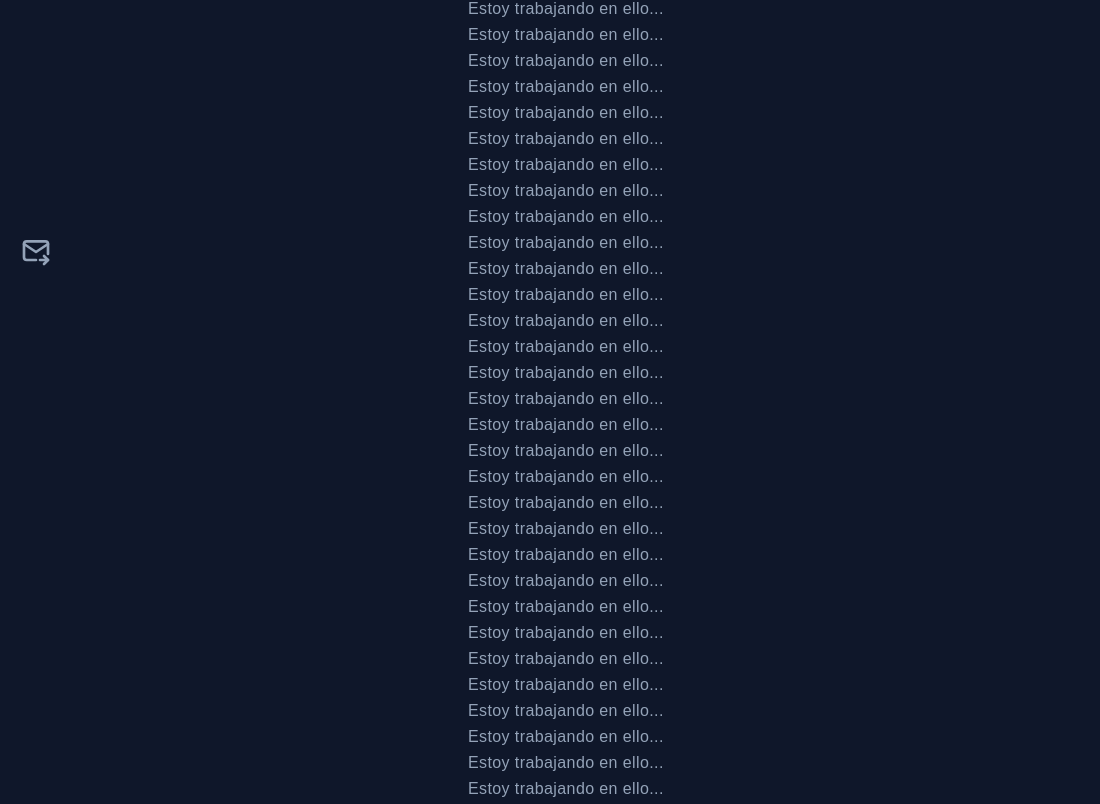
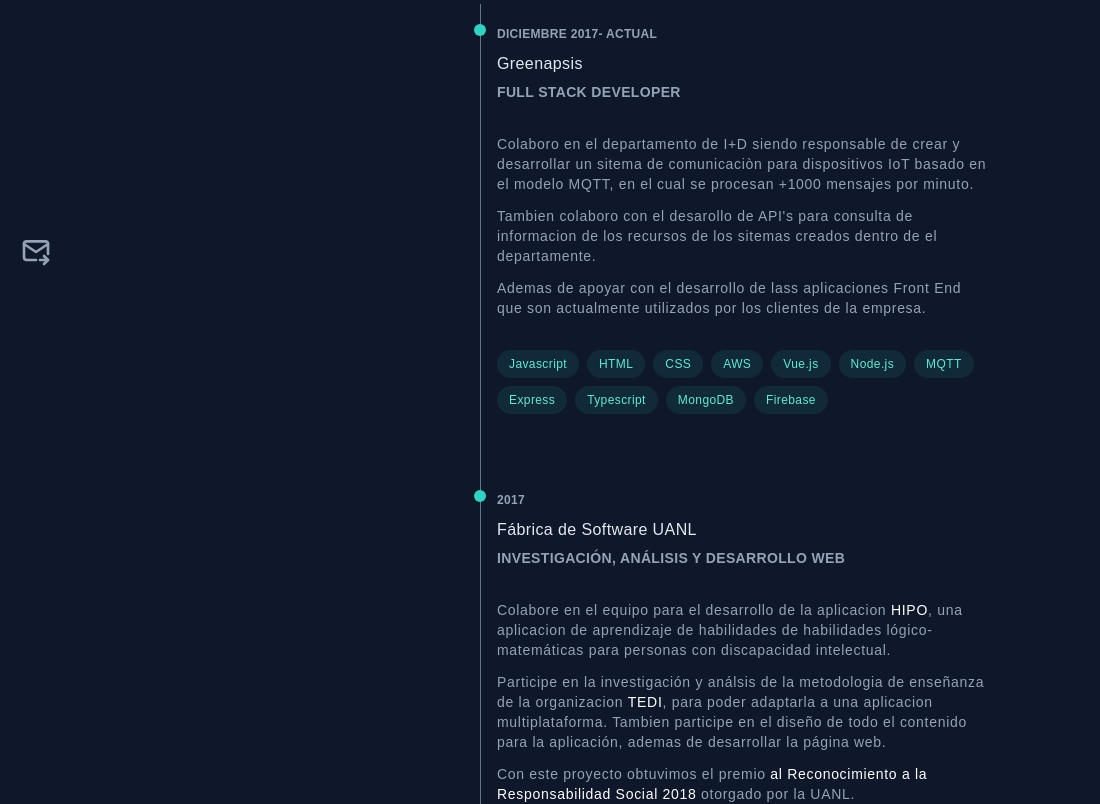
Before and after one commit to GadielHernandez/Porfolio, an Astro site: page / in a window 1280 px wide. Shown: the part 436-1240 px from the top of the page, 180-1280 px from the left. Built offline with nearby package versions, Linux system fonts and the light colour scheme; Astro itself is replaced by a stand-in of ours; what tailwindcss-animated would draw is missing.

Commit message:
feat: experience section

```diff
--- a/src/components/About.astro
+++ b/src/components/About.astro
@@ -1,4 +1,4 @@
-<p class="mb-3">
+<p>
 	¡Hola! Soy un desarrollador web con enfoque <strong>autodidacta</strong>, por lo que constantemente me gusta explorar
 	y dominar nuevas tecnologías. Siempre estoy dispuesto a trabajar de manera <strong>colaborativa</strong>, valorando la importancia de <strong>escuchar y compartir</strong>
 	ideas con mi equipo para encontrar <strong>soluciones efectivas y creativas</strong> a los problemas que enfrentamos.
--- /dev/null
+++ b/src/components/Experience.astro
@@ -0,0 +1,50 @@
+---
+import ExperienceItem from './ExperienceItem.astro'
+---
+
+<ol class="border-l border-slate-500 ml-3">
+    <ExperienceItem
+        date="Diciembre 2017- Actual"
+        company="Greenapsis"
+        role="Full Stack Developer"
+        technologies={['Javascript', 'HTML', 'CSS', 'AWS', 'Vue.js', 'Node.js', 'MQTT', 'Express', 'Typescript', 'MongoDB', 'Firebase']}
+    >
+        <p>
+            Colaboro en el departamento de I+D siendo responsable de crear y desarrollar un sitema
+            de comunicaciòn para dispositivos IoT basado en el modelo MQTT, en el cual se procesan +1000
+            mensajes por minuto.
+        </p>
+        <p>
+            Tambien colaboro con el desarollo de API's para consulta de informacion de los recursos de los
+            sitemas creados dentro de el departamente.
+        </p>
+        <p>
+            Ademas de apoyar con el desarrollo de lass aplicaciones Front End que son actualmente utilizados
+            por los clientes de la empresa.
+        </p>
+    </ExperienceItem>
+
+    <ExperienceItem
+        date="2017"
+        company="Fábrica de Software UANL"
+        role="Investigación, análisis y desarrollo web"
+        technologies={['HTML', 'CSS', 'GameMaker']}
+    >
+        <p>
+            Colabore en el equipo para el desarrollo de la aplicacion <strong>HIPO</strong>,
+            una aplicacion de aprendizaje de habilidades de habilidades lógico-matemáticas para personas con
+            discapacidad intelectual.
+        </p>
+        <p>
+            Participe en la investigación y análsis de la metodologia de enseñanza de la
+            organizacion <strong>TEDI</strong>, para poder adaptarla a una aplicacion multiplataforma.
+            Tambien participe en el diseño de todo el contenido para la aplicación, ademas de desarrollar
+            la página web.
+        </p>
+
+        <p>
+            Con este proyecto obtuvimos el premio <strong> al Reconocimiento a la
+            Responsabilidad Social 2018</strong> otorgado por la UANL.
+        </p>
+    </ExperienceItem>
+</ol>
--- /dev/null
+++ b/src/components/ExperienceItem.astro
@@ -0,0 +1,43 @@
+---
+interface Props {
+    date: string
+    company: string
+    role: string
+    technologies: string[]
+}
+
+const { date, company, role, technologies } = Astro.props
+---
+
+<li class="min-h-40 mb-10 group relative item">
+    <span class="absolute dot h-3 w-3 rounded-full bg-teal-400"></span>
+    <div class="group-hover:bg-slate-800 p-4 rounded-md transition-all duration-150">
+        <time class="text-xs font-semibold uppercase tracking-wide">{date}</time>
+        <h3 class="font-medium text-slate-200 leading-tight my-2">{company}</h3>
+        <h3  class="text-sm font-semibold uppercase tracking-wide">{role}</h3>
+
+        <div class="text-sm lead tracking-wider mt-8">
+            <slot />
+        </div>
+
+        <ol class="flex flex-wrap gap-2 mt-8">
+            {
+                technologies.map( technology =>
+                    <li class="rounded-full bg-teal-400/10 px-3 py-1 text-xs font-medium leading-5 text-teal-300">
+                        {technology}
+                    </li>
+                )
+            }
+        </ol>
+    </div>
+</li>
+
+<style>
+    .item {
+        cursor: pointer;
+    }
+    .dot{
+        top: 20px;
+        left: -7px;
+    }
+</style>
--- a/src/pages/index.astro
+++ b/src/pages/index.astro
@@ -1,6 +1,7 @@
 ---
 import Layout from '../layouts/Layout.astro';
 import About from '../components/About.astro'
+import Experience from '../components/Experience.astro'
 ---
 
 <Layout title="Gadiel Hernandez - Desarrollador Web" description='Portafolio Gadiel Hernandez - Desarrollador Web Full Stack'>
@@ -8,51 +9,8 @@
 		<section id="about" class="section">
 			<About />
 		</section>
-		<section id="experience" class="section pt-16">
-			<h1>Exp</h1>
-			<p>Estoy trabajando en ello...</p>
-			<p>Estoy trabajando en ello...</p>
-			<p>Estoy trabajando en ello...</p>
-			<p>Estoy trabajando en ello...</p>
-			<p>Estoy trabajando en ello...</p>
-			<p>Estoy trabajando en ello...</p>
-			<p>Estoy trabajando en ello...</p>
-			<p>Estoy trabajando en ello...</p>
-			<p>Estoy trabajando en ello...</p>
-			<p>Estoy trabajando en ello...</p>
-			<p>Estoy trabajando en ello...</p>
-			<p>Estoy trabajando en ello...</p>
-			<p>Estoy trabajando en ello...</p>
-			<p>Estoy trabajando en ello...</p>
-			<p>Estoy trabajando en ello...</p>
-			<p>Estoy trabajando en ello...</p>
-			<p>Estoy trabajando en ello...</p>
-			<p>Estoy trabajando en ello...</p>
-			<p>Estoy trabajando en ello...</p>
-			<p>Estoy trabajando en ello...</p>
-			<p>Estoy trabajando en ello...</p>
-			<p>Estoy trabajando en ello...</p>
-			<p>Estoy trabajando en ello...</p>
-			<p>Estoy trabajando en ello...</p>
-			<p>Estoy trabajando en ello...</p>
-			<p>Estoy trabajando en ello...</p>
-			<p>Estoy trabajando en ello...</p>
-			<p>Estoy trabajando en ello...</p>
-			<p>Estoy trabajando en ello...</p>
-			<p>Estoy trabajando en ello...</p>
-			<p>Estoy trabajando en ello...</p>
-			<p>Estoy trabajando en ello...</p>
-			<p>Estoy trabajando en ello...</p>
-			<p>Estoy trabajando en ello...</p>
-			<p>Estoy trabajando en ello...</p>
-			<p>Estoy trabajando en ello...</p>
-			<p>Estoy trabajando en ello...</p>
-			<p>Estoy trabajando en ello...</p>
-			<p>Estoy trabajando en ello...</p>
-			<p>Estoy trabajando en ello...</p>
-			<p>Estoy trabajando en ello...</p>
-			<p>Estoy trabajando en ello...</p>
-			<p>Estoy trabajando en ello...</p>
+		<section id="experience" class="section pt-28">
+			<Experience />
 		</section>
 		<section id="projects" class="section">
 			<h1>Exp</h1>
@@ -113,4 +71,7 @@
     	color: rgb(45 212 191 / var(--tw-text-opacity));
 		cursor: default;
 	}
+	p {
+		margin-bottom: 12px;
+	}
 </style>
```
